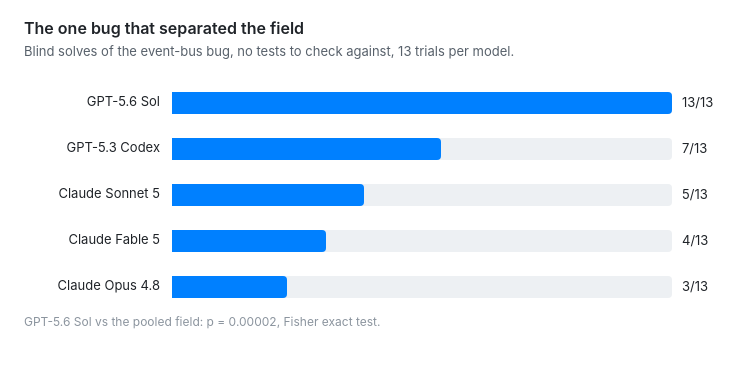
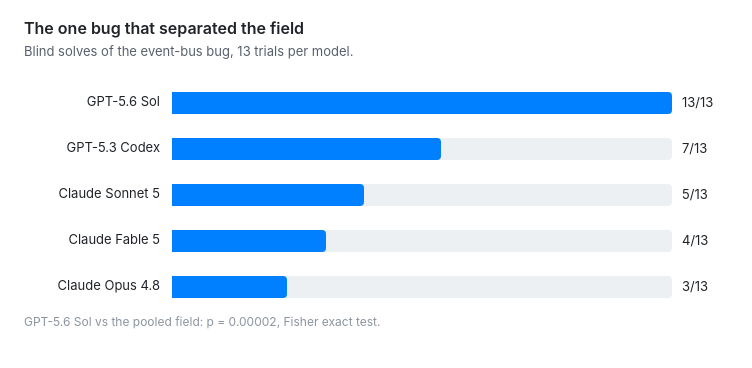
Before and after one commit to latitude-dev/coding-agent-benchmark, a website: page charts/chart-blind-solves.html in a window 1280 px wide. Shown: the whole page, without its empty margins (0-752 px from the left). Drawn offline with Linux system fonts and the light colour scheme.

Commit message:
Trim blind chart subtitle

```diff
--- a/charts/chart-blind-solves.html
+++ b/charts/chart-blind-solves.html
@@ -5,7 +5,7 @@
 <svg width="760" height="340" viewBox="0 0 760 340" xmlns="http://www.w3.org/2000/svg" font-family="Inter, -apple-system, 'Segoe UI', system-ui, sans-serif">
   <rect width="760" height="340" fill="#ffffff"/>
   <text x="24" y="34" font-size="16" font-weight="600" fill="#1F2328">The one bug that separated the field</text>
-  <text x="24" y="56" font-size="13" fill="#57606A">Blind solves of the event-bus bug, no tests to check against, 13 trials per model.</text>
+  <text x="24" y="56" font-size="13" fill="#57606A">Blind solves of the event-bus bug, 13 trials per model.</text>
 
   <!-- rows: GPT-5.5 13, Codex 7, Sonnet 5, Fable 4, Opus 3 ; track x0=172 width 500 (13 -> 500px) -->
   <g font-size="13">
```
Also changed, not shown: charts/chart-blind-solves.png.
